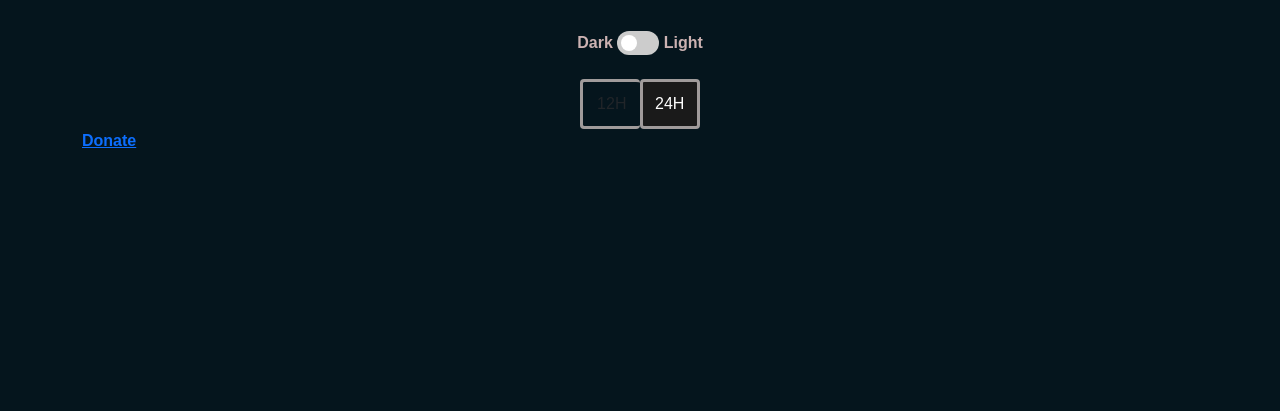
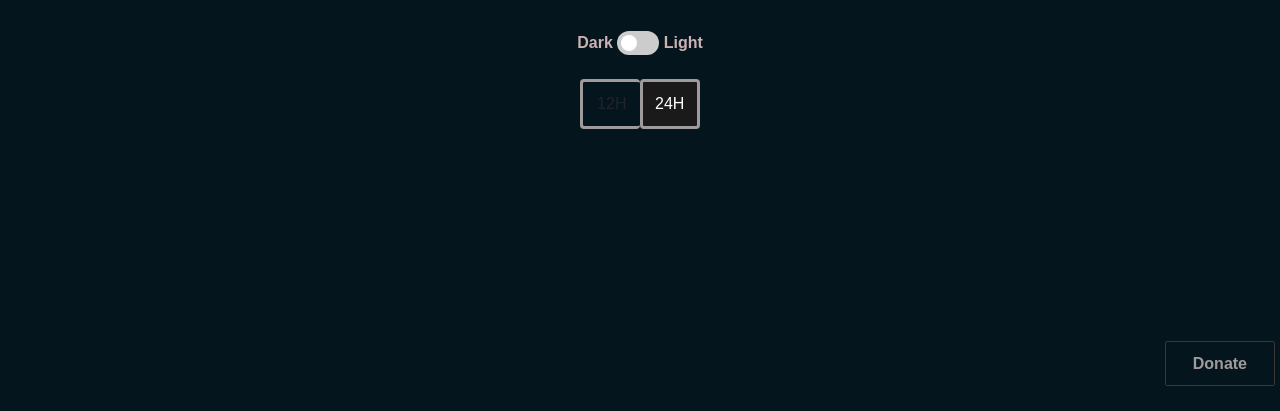
Before and after one commit to ManojNallusamy/clock-tab, a browser extension: page index.html in a window 1280 px wide. Shown: the part 389-800 px from the top of the page. Drawn offline with nearby package versions, Linux system fonts and the light colour scheme.

Commit message:
Add styling to Donate button

```diff
--- a/style.css
+++ b/style.css
@@ -149,3 +149,26 @@ border-radius: 50%;
   input[type=radio].toggle:checked + label:after {
     left: 0;
   }
+
+.bn1 {
+    border: 0.1em solid #3b3838;
+    display: inline-block;
+    padding: 0.6em 1.7em;
+    margin: 0 0.3em 0.3em 0;
+    border-radius: 0.12em;
+    box-sizing: border-box;
+    text-decoration: none;
+    /* font-family: "Roboto", sans-serif;
+    font-weight: 300; */
+    color: #a09b9b;
+    text-align: center;
+    transition: all 0.2s;
+    position: fixed;
+    bottom: 20px;
+    right: 0;
+  }
+
+  .bn1:hover {
+    color: #000000;
+    background-color: #ffffff;
+  }
```
